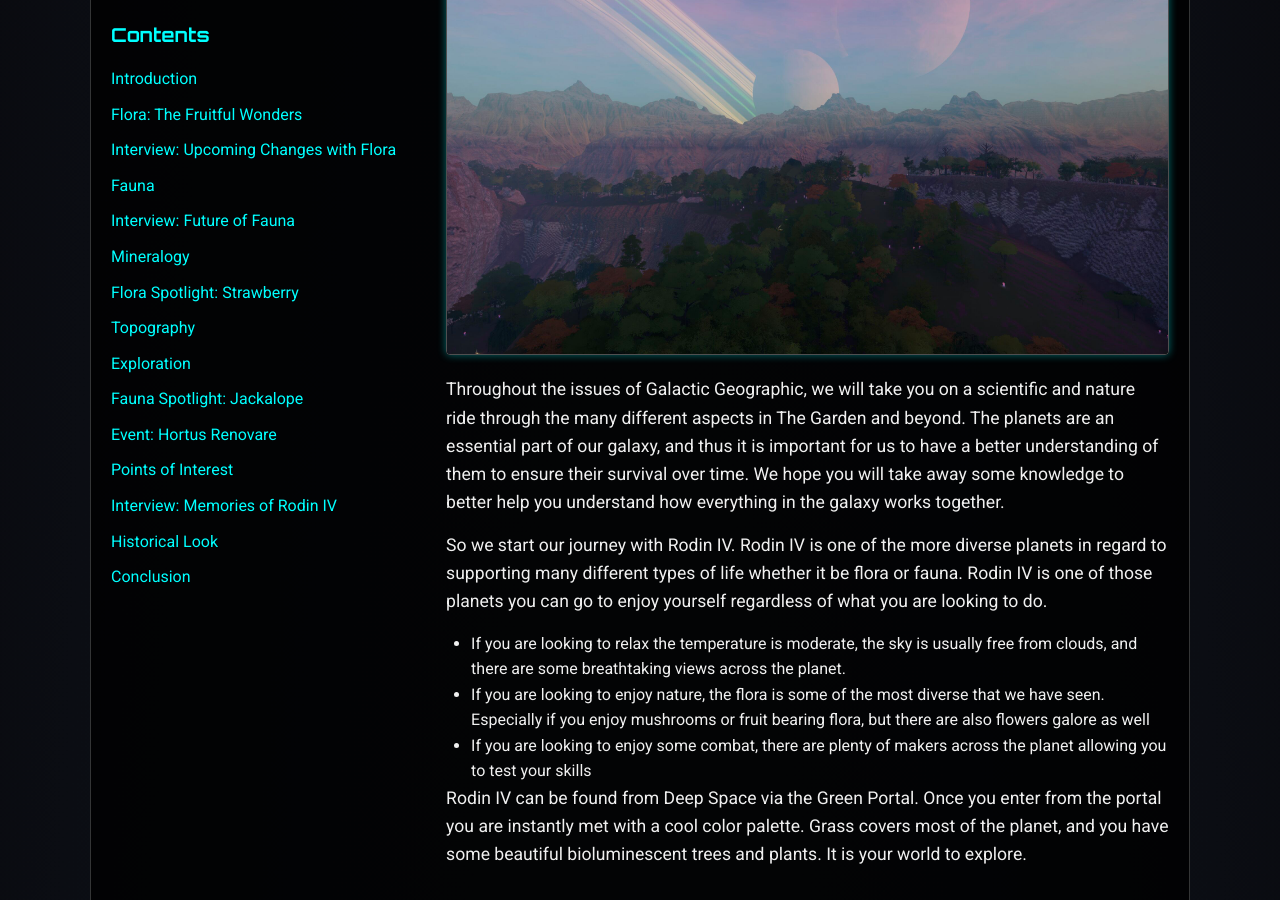
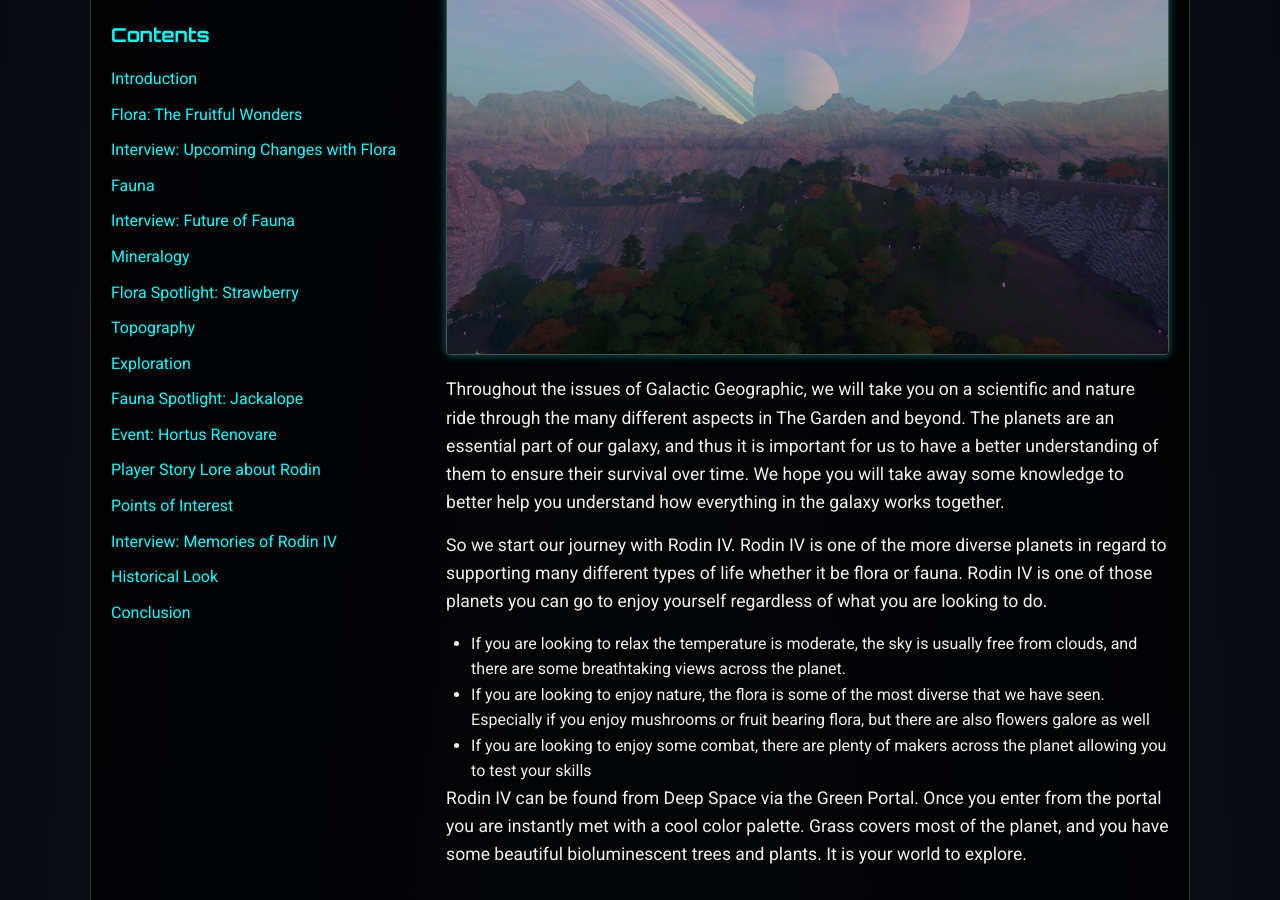
Before and after one commit to drake-vellaut/starsreach, a Jekyll site: the page built from _posts/2025-06-21-rodin-iv.html, in a window 1280 px wide and 900 px high, scrolled down 640 px. Built offline with Jekyll 4.4.1, drawn with Linux system fonts in a browser that asks for light colours.

Commit message:
issue1 rodiniv update with questions

```diff
--- a/_posts/2025-06-21-rodin-iv.html
+++ b/_posts/2025-06-21-rodin-iv.html
@@ -253,7 +253,7 @@
 </div>
 </section>
 
-<section id="Player Story Lore"
+<section id="Player Story Lore">
 <h2>Player Story Lore about Rodin</h2>
 <p>
     TEMP
```
